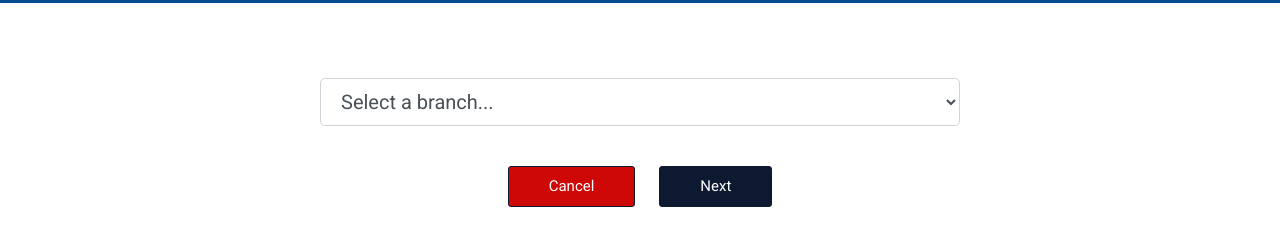
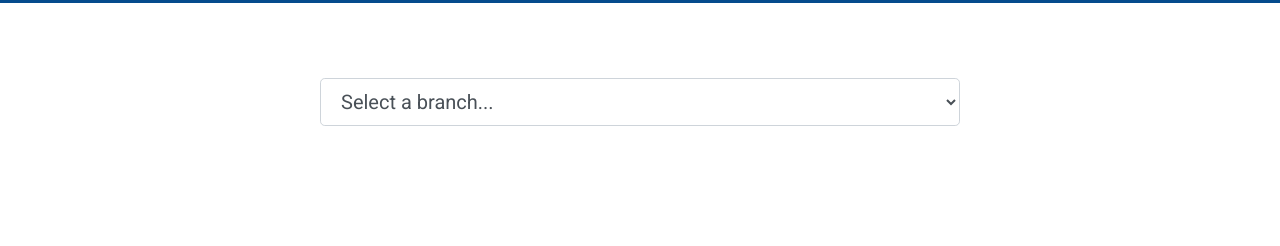
Before and after one commit to Harshit-Dayma/Library-Manager, a plain HTML site: page html/borrower/selectBranch.html in a window 1280 px wide. Shown: the part 72-318 px from the top of the page. Drawn offline with nearby package versions, Linux system fonts and the light colour scheme.

Commit message:
Remove submit buttons from selectBranch.html
Removed the submit buttons for navigation.

```diff
--- a/html/borrower/selectBranch.html
+++ b/html/borrower/selectBranch.html
@@ -30,15 +30,6 @@
     </select>
   </div>
 
-  <div class="submit_bttns">
-    <a href="./borrowerOptions.html">
-      <button class="cancel">Cancel</button>
-    </a>
-    <a href="./checkoutBook.html">
-      <button class="update">Next</button>
-    </a>
-  </div>
-
 </body>
 
 </html>
```
